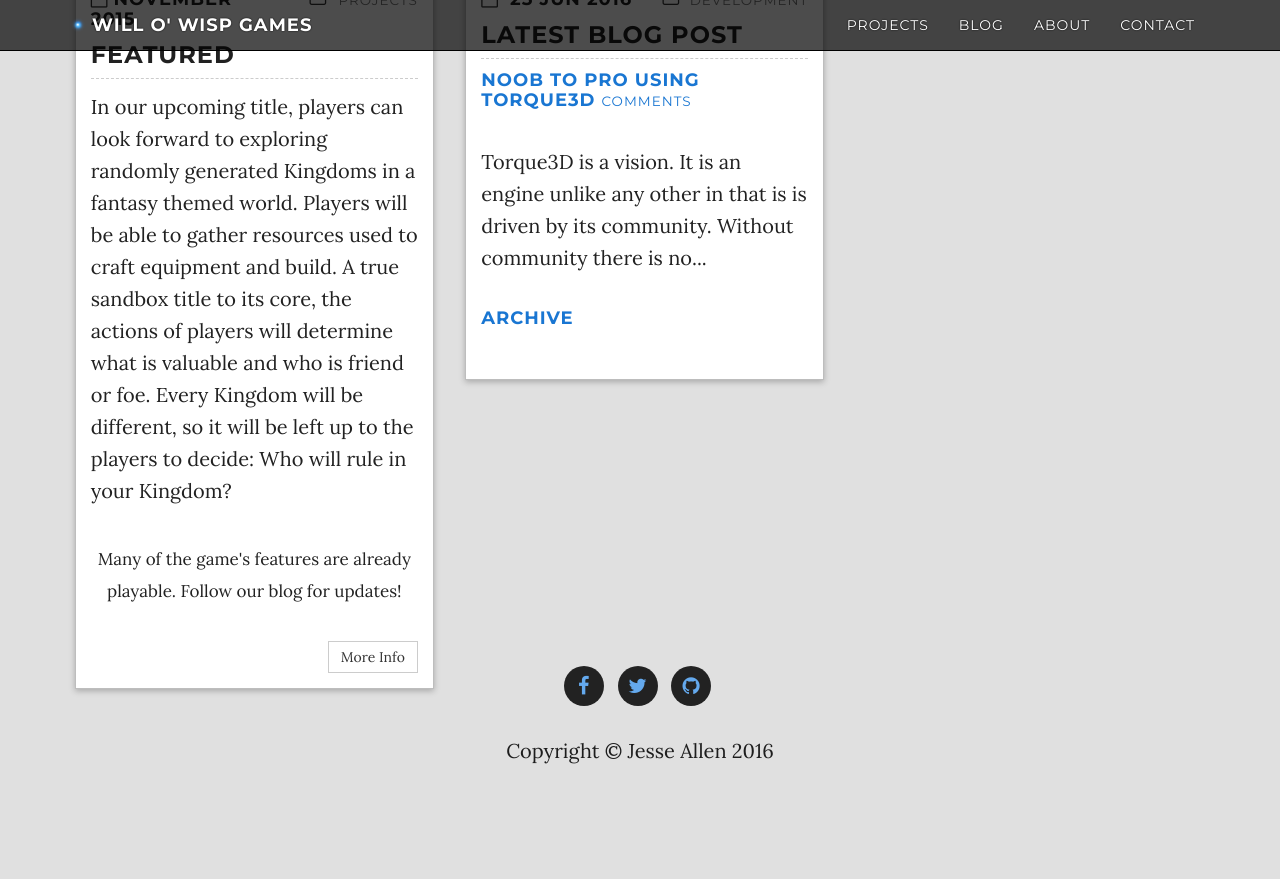
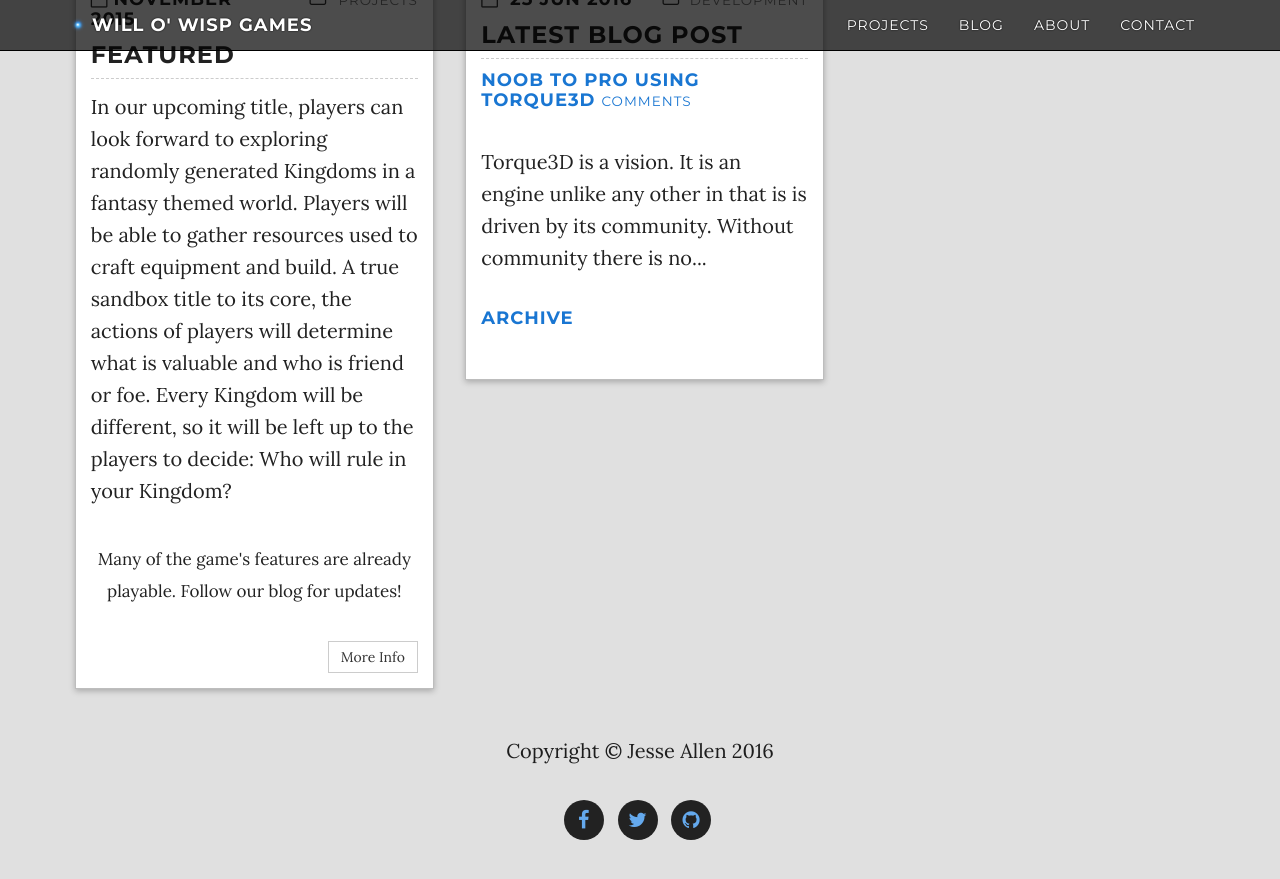
Before and after one commit to WilloWispGames/WilloWispGames.github.io, a Jekyll site: the page built from index.html, in a window 1280 px wide and 900 px high, scrolled down 134 px. Shown: the top 879 px of the window. Built offline with Jekyll 4.4.1, drawn with Linux system fonts in a browser that asks for light colours; nearby versions of some CDN libraries; comment, search, counter and statistics services are not loaded; before the commit the page ends 911 px from its top, so only the background shows below that.

Commit message:
Update grayscale.scss

```diff
--- a/css/grayscale.scss
+++ b/css/grayscale.scss
@@ -343,10 +343,10 @@
 }
 
 footer {
-    position: absolute;
-    right: 0;
-    bottom: 0;
-    left: 0;
+    //position: absolute;
+    //right: 0;
+    //bottom: 0;
+    //left: 0;
     padding: 50px 0;
     text-align: center;
     p {
```
